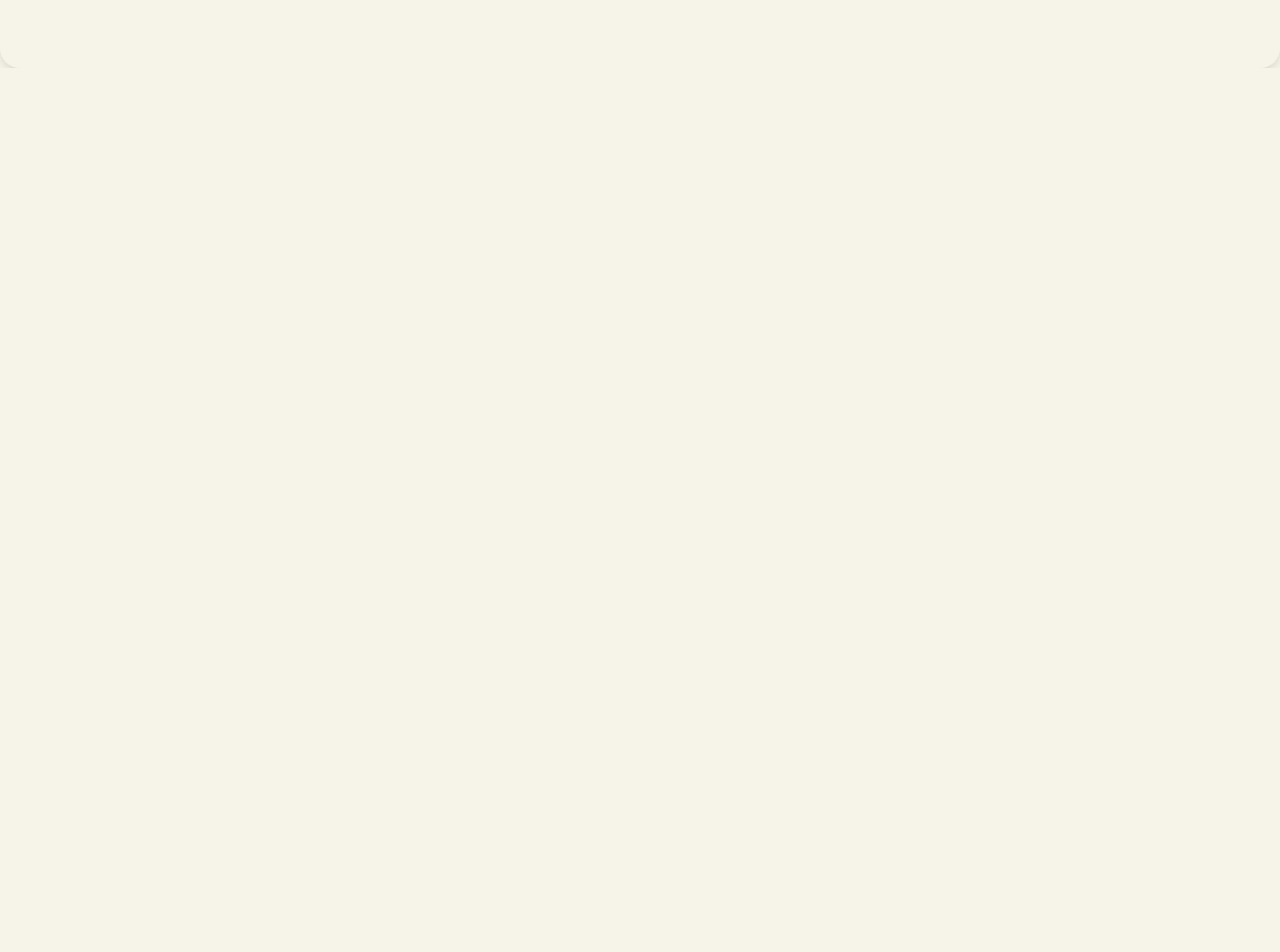
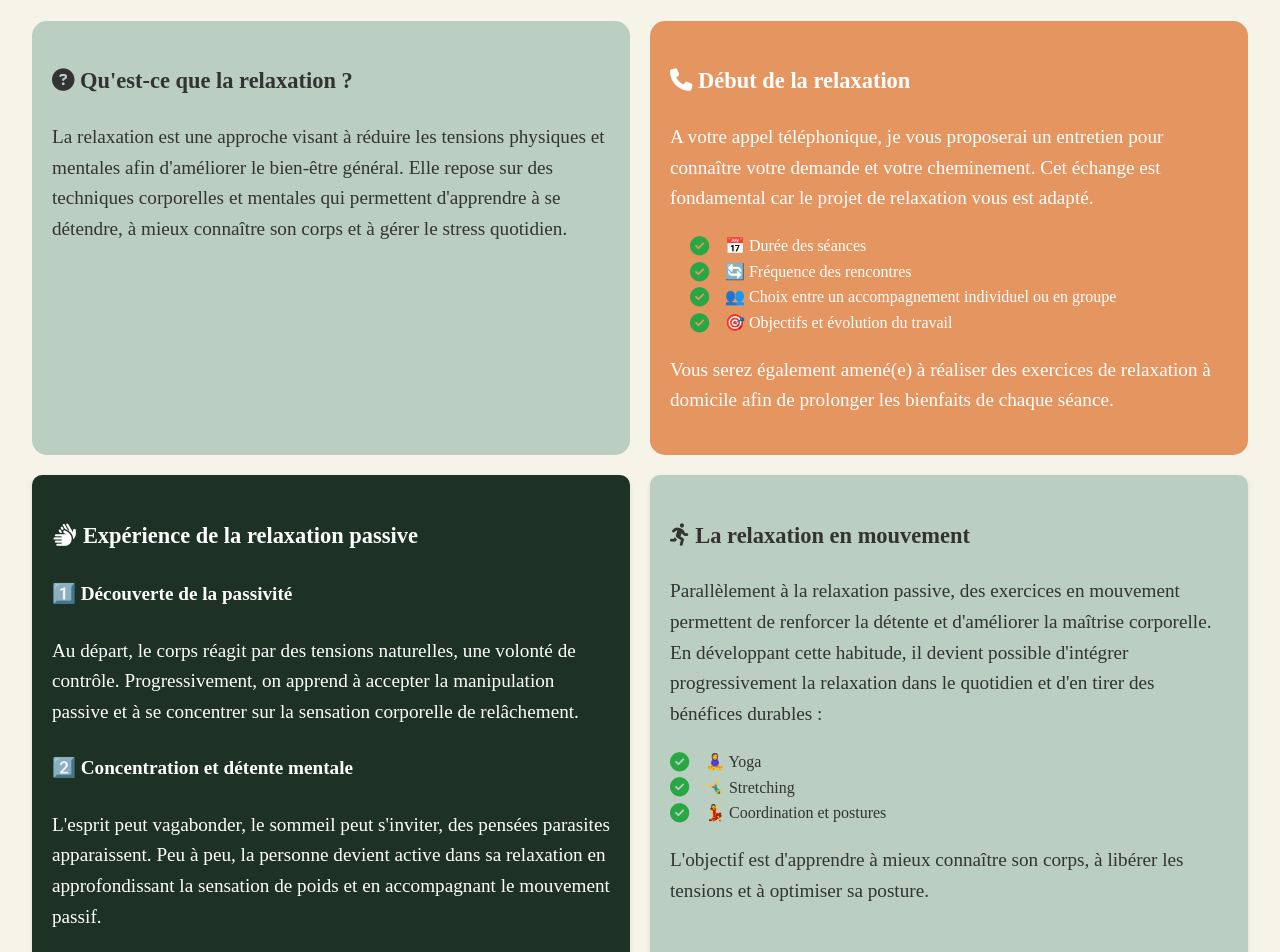
Before and after one commit to mompm/Spring-psychomotricite, an Angular app in the folder frontend/: page /activities in a window 1280 px wide. Shown: the part 2740-3692 px from the top of the page. Before the commit the page ends 2808 px from the top, so only its background shows below. Built offline with nearby package versions, Linux system fonts and the light colour scheme.

Commit message:
mise en place espace relaxation

```diff
--- a/frontend/src/app/activities/activities.component.html
+++ b/frontend/src/app/activities/activities.component.html
@@ -107,9 +107,67 @@
   <!-- Section Relaxation -->
   <section id="relaxation" class="activite-section">
     <div class="section-header">
-      <h2>La Relaxation</h2>
+        <h2>🧘‍♂️ Comprendre et Intégrer la Relaxation</h2>
     </div>
+
     <div class="section-content">
 
+      <div class="grid-container-2">
+        <!-- Section 6 : Qu'est-ce que la relaxation ? -->
+        <section class="section section6">
+            <h3><i class="fas fa-question-circle"></i> Qu'est-ce que la relaxation ?</h3>
+            <p>La relaxation est une approche visant à réduire les tensions physiques et mentales afin d'améliorer le bien-être général.
+            Elle repose sur des techniques corporelles et mentales qui permettent d'apprendre à se détendre, à mieux connaître son corps et à gérer le stress quotidien.</p>
+        </section>
+
+        <!-- Section 7 : Début de la relaxation (sans image) -->
+        <section class="section section7">
+            <h3><i class="fas fa-phone"></i> Début de la relaxation</h3>
+            <p>A votre appel téléphonique, je vous proposerai un entretien pour connaître votre demande et votre cheminement.
+            Cet échange est fondamental car le projet de relaxation vous est adapté.</p>
+            <ul>
+                <li>📅 Durée des séances</li>
+                <li>🔄 Fréquence des rencontres</li>
+                <li>👥 Choix entre un accompagnement individuel ou en groupe</li>
+                <li>🎯 Objectifs et évolution du travail</li>
+            </ul>
+            <p>Vous serez également amené(e) à réaliser des exercices de relaxation à domicile afin de prolonger les bienfaits de chaque séance.</p>
+        </section>
     </div>
-  </section>
+
+
+        <!-- 🏗️ Sections en grille -->
+        <div class="grid-container">
+            <section class="section section3">
+                <h3><i class="fas fa-hands"></i> Expérience de la relaxation passive</h3>
+                <h4>1️⃣ Découverte de la passivité</h4>
+                <p>Au départ, le corps réagit par des tensions naturelles, une volonté de contrôle. Progressivement, on apprend à accepter la manipulation passive et à se concentrer sur la sensation corporelle de relâchement.</p>
+                <h4>2️⃣ Concentration et détente mentale</h4>
+                <p>L'esprit peut vagabonder, le sommeil peut s'inviter, des pensées parasites apparaissent. Peu à peu, la personne devient active dans sa relaxation en approfondissant la sensation de poids et en accompagnant le mouvement passif.</p>
+                <h4>3️⃣ Application à la vie quotidienne</h4>
+                <p>La relaxation passive permet d'apprendre le lâcher-prise. Cette expérience favorise une meilleure gestion des tensions corporelles et peut améliorer la posture et le bien-être global.</p>
+            </section>
+
+            <section class="section section4">
+                <h3><i class="fas fa-running"></i> La relaxation en mouvement</h3>
+                <p>Parallèlement à la relaxation passive, des exercices en mouvement permettent de renforcer la détente et d'améliorer la maîtrise corporelle. En développant cette habitude, il devient possible d'intégrer progressivement la relaxation dans le quotidien et d'en tirer des bénéfices durables :</p>
+                <ul>
+                    <li>🧘‍♀️ Yoga</li>
+                    <li>🤸‍♂️ Stretching</li>
+                    <li>💃 Coordination et postures</li>
+                </ul>
+                <p>L'objectif est d'apprendre à mieux connaître son corps, à libérer les tensions et à optimiser sa posture.</p>
+            </section>
+        </div>
+
+        <!-- 🌎 Relaxation pour tous -->
+        <section class="section section5">
+            <h3><i class="fas fa-users"></i> Une pratique adaptée à tous et tous âges</h3>
+            <p>La relaxation favorise la détente, la concentration et le bien-être, tout en offrant des outils concrets pour mieux gérer le stress et les tensions du quotidien. En l'intégrant progressivement dans votre vie, elle peut devenir un allié précieux pour votre équilibre personnel.</p>
+            <p>La relaxation est accessible à toute personne, quel que soit son âge ou sa condition physique et psychique. Elle permet de développer une perception positive du corps, même en cas de difficultés.</p>
+            <p>Dans certaines situations, un avis médical peut être nécessaire avant d'entamer une démarche de relaxation. Toutefois, elle peut être une excellente base pour préparer une activité physique ou intégrer un cours collectif.</p>
+            <p>La relaxation n'est pas réservée aux adultes. Elle peut aussi bénéficier aux bébés, aux enfants et aux adolescents en s'insérant naturellement dans un accompagnement psychomoteur. Elle peut même être l'axe central d'un travail avec un psychomotricien, offrant à chacun la possibilité de progresser à son rythme.</p>
+        </section>
+
+    </div>
+</section>
--- a/frontend/src/app/activities/activities.component.scss
+++ b/frontend/src/app/activities/activities.component.scss
@@ -32,12 +32,12 @@
 .flex-container {
   display: flex;
   align-items: center;
-  gap: 20px;
+  gap: 5px;
   margin-bottom: 2rem;
 }
 
 .flex-container img {
-  width: 350px;  /* Augmente la taille */
+  width: 370px;  /* Augmente la taille */
   max-width: 100%; /* Assure que l’image reste responsive */
   height: auto;
   border-radius: 8px;
@@ -59,12 +59,47 @@
   box-shadow: 0 2px 5px rgba(0, 0, 0, 0.1);
 }
 
+// Conteneur spécifique pour section6 et section7
+.grid-container-2 {
+  display: flex;
+  gap: 20px;
+  margin-bottom: 20px;
+}
+
+// Assurer que chaque nouvelle section occupe la moitié de l'espace
+.grid-container-2 .section {
+  flex: 1;
+}
+
+// Couleurs et styles spécifiques
+.section6 {
+  background-color: #BACEC1;
+  padding: 20px;
+  border-radius: 15px;
+}
+
+.section7 {
+  background-color: #E59560;
+  color: white;
+  padding: 20px;
+  border-radius: 15px;
+}
+
+// Espacer la liste dans section7
+.section7 ul {
+  padding-left: 20px;
+}
+
+
+
+
 // Ajustement des couleurs pour chaque section
 .section1 { background-color: #BACEC1; }
 .section2 { background-color: #E59560; color: white; }
 .section3 { background-color: #1D3124; color: white; }
 .section4 { background-color: #BACEC1; }
 .section5 { background-color: #E59560; color: white; }
+
 
 // Sections spécifiques avec bords arrondis
 .section1, .section2, .section5 {
@@ -78,6 +113,7 @@
 .section5 {
   text-align: center;
 }
+
 
 
 /* Appliquer un checkmark avec icône colorée sur chaque <li> */
@@ -112,6 +148,9 @@ ul li::before {
   .grid-container {
       flex-direction: column;
   }
+  .grid-container-2 {
+    flex-direction: column;
+}
   .flex-container {
       flex-direction: column;
       text-align: center;
```
